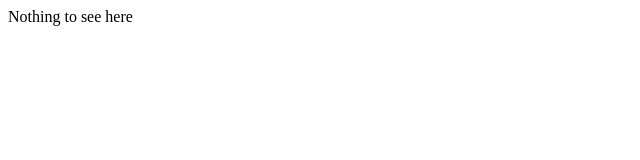
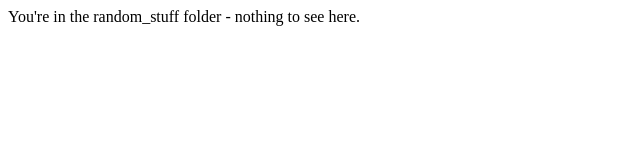
Before and after one commit to Ridgeio/Play, a plain HTML site: page random_stuff/index.html in a window 1280 px wide. Shown: the whole page, without its empty margins (0-640 px from the left). Drawn offline with Linux system fonts and the light colour scheme.

Commit message:
Updated the text in the folder indexs
Updated text to include the name of the folder.

```diff
--- a/random_stuff/index.html
+++ b/random_stuff/index.html
@@ -1,6 +1,6 @@
 <html>
 <head></head>
 <body>
-Nothing to see here
+You're in the random_stuff folder - nothing to see here.
 </body>
 </html>
```
Also changed, not shown: images/index.html (+1 -1 lines).
